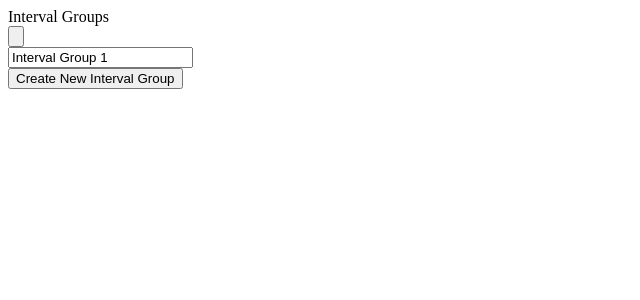
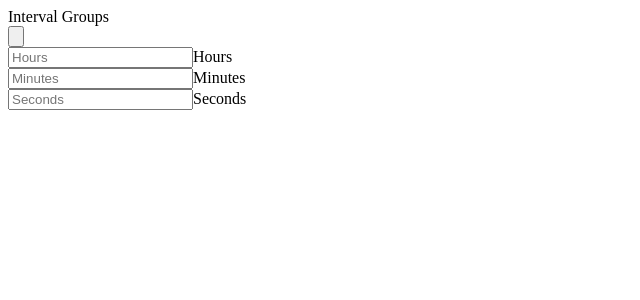
Before and after one commit to evan-walter/exercise-web-app, a Next.js app: page / in a window 1280 px wide. Shown: the top 300 px of the page, without its empty margins (0-640 px from the left). Built offline with nearby package versions, Linux system fonts and the light colour scheme.

Commit message:
Start to style the form inputs

```diff
--- a/components/IntervalGroups.tsx
+++ b/components/IntervalGroups.tsx
@@ -2,204 +2,53 @@ import { useState, useRef } from 'react'
 import { createId } from '@paralleldrive/cuid2'
 
 export default function IntervalGroups() {
-  const [intervalGroups, setIntervalGroups] = useState<any>([])
-  const [intervalGroupTitle, setIntervalGroupTitle] = useState(
-    `Interval Group ${intervalGroups.length + 1}`
-  )
-
-  function handleDeleteIntervalGroup(currentIntervalGroupId: string) {
-    setIntervalGroups([
-      ...intervalGroups.filter(
-        (intervalGroup: any) => intervalGroup.id !== currentIntervalGroupId
-      ),
-    ])
+  return <Interval />
 }
 
+export function Interval() {
   return (
-    <div className='flex flex-col gap-y-2'>
-      {intervalGroups.map((intervalGroup: any) => (
-        <div
-          key={intervalGroup.id}
-          className='flex flex-col gap-y-4 rounded-lg bg-zinc-100 p-2 dark:bg-zinc-800'
-        >
-          <div className='flex items-center justify-between border-b border-zinc-300 pb-3 dark:border-zinc-600'>
-            <div className='text-lg font-semibold text-blue-900 dark:text-blue-100'>
-              {intervalGroup.title}
-            </div>
-            <button
-              className='rounded-full bg-red-300 py-2 px-4 dark:bg-red-600'
-              onClick={() => handleDeleteIntervalGroup(intervalGroup.id)}
-            >
-              Delete
-            </button>
-          </div>
-          <Intervals />
-        </div>
-      ))}
-      <div className='flex w-full flex-wrap items-center justify-between gap-4 rounded-lg bg-zinc-100 p-3 dark:bg-zinc-800'>
-        <div className='flex flex-col'>
-          <input
-            className='rounded-lg bg-slate-200 p-2 dark:bg-slate-600'
-            title='title'
-            type='text'
-            value={intervalGroupTitle}
-            onChange={(e) => setIntervalGroupTitle(e.target.value)}
-          />
-        </div>
-        <button
-          className='rounded-full bg-amber-300 px-4 py-2 dark:bg-amber-600'
-          onClick={() => {
-            setIntervalGroups((prevIntervalGroups: []) => [
-              ...prevIntervalGroups,
-              { id: createId(), title: intervalGroupTitle },
-            ])
-            setIntervalGroupTitle(`Interval Group ${intervalGroups.length + 2}`)
-          }}
-        >
-          Create New Interval Group
-        </button>
-      </div>
+    <div className=''>
+      <Timer />
     </div>
   )
 }
 
-export function Intervals() {
-  const [intervals, setIntervals] = useState<any>([])
-  const [intervalTitle, setIntervalTitle] = useState(
-    `Interval ${intervals.length + 1}`
-  )
-
-  function handleDeleteInterval(currentIntervalId: string) {
-    setIntervals([
-      ...intervals.filter((interval: any) => interval.id !== currentIntervalId),
-    ])
-  }
-
-  return (
-    <div className='flex flex-col gap-y-2'>
-      {intervals.map((interval: any) => (
-        <div
-          key={interval.id}
-          className='flex flex-col gap-y-4 rounded-lg bg-slate-200 p-3 dark:bg-slate-700'
-        >
-          <div className='flex items-center justify-between border-b border-slate-300 pb-3 dark:border-slate-600'>
-            <div className='text-lg font-semibold text-blue-900 dark:text-blue-100'>
-              {interval.title}
-            </div>
-            <button
-              className='rounded-full bg-red-300 py-2 px-4 dark:bg-red-600'
-              onClick={() => handleDeleteInterval(interval.id)}
-            >
-              Delete
-            </button>
-          </div>
-          <IntervalTimer />
-        </div>
-      ))}
-      <div className='flex w-full flex-wrap items-center justify-between gap-4 rounded-lg bg-slate-200 p-3 dark:bg-slate-700'>
-        <div className='flex flex-col'>
-          <input
-            className='rounded-lg bg-slate-200 p-2 dark:bg-slate-600'
-            title='title'
-            type='text'
-            value={intervalTitle}
-            onChange={(e) => setIntervalTitle(e.target.value)}
-          />
-        </div>
-        <button
-          className='rounded-full bg-amber-300 px-4 py-2 dark:bg-amber-600'
-          onClick={() => {
-            setIntervals((prevIntervals: []) => [
-              ...prevIntervals,
-              { id: createId(), title: intervalTitle },
-            ])
-            setIntervalTitle(`Interval ${intervals.length + 2}`)
-          }}
-        >
-          Create New Interval
-        </button>
-      </div>
-    </div>
-  )
-}
-
-export function IntervalTimer() {
-  const id = useRef<any>(0)
+export function Timer() {
   const [h, setH] = useState(0)
   const [m, setM] = useState(0)
   const [s, setS] = useState(0)
   const [ms, setMs] = useState(0)
-  const [isPaused, setIsPaused] = useState(true)
 
-  function handleRun() {
-    setIsPaused(false)
-    id.current = setInterval(() => {
-      setMs((prevMs) => prevMs + 1)
-    }, 10)
+  return (
+    <>
+      <form className='flex flex-col gap-x-2'>
+        {['hours', 'minutes', 'seconds'].map((item) => (
+          <FormInput name={item} />
+        ))}
+      </form>
+    </>
+  )
 }
 
-  if (ms === 100) {
-    setS((prevS) => prevS + 1)
-    setMs(0)
-  }
-  if (s === 60) {
-    setM((prevM) => prevM + 1)
-    setS(0)
-  }
-  if (m === 60) {
-    setH((prevH) => prevH + 1)
-    setM(0)
+interface FormInputProps {
+  name: string
 }
 
-  function handlePause() {
-    setIsPaused(true)
-    clearInterval(id.current)
-  }
-
-  function handleReset() {
-    clearInterval(id.current)
-    setIsPaused(true)
-    setH(0)
-    setM(0)
-    setS(0)
-    setMs(0)
-  }
-
-  function formatTimeUnit(timeUnit: number) {
-    return `${timeUnit >= 10 ? timeUnit.toString() : `0${timeUnit.toString()}`}`
-  }
-
+export function FormInput({ name }: FormInputProps) {
   return (
-    <div className='mx-2 flex flex-wrap items-center gap-4'>
-      <div className='w-60 text-2xl'>
-        <span className=''>{formatTimeUnit(h)} : </span>
-        <span className=''>{formatTimeUnit(m)} : </span>
-        <span className=''>{formatTimeUnit(s)} : </span>
-        <span className=''>{formatTimeUnit(ms)}</span>
-      </div>
-      <div className='flex gap-x-2'>
-        {isPaused ? (
-          <button
-            className='rounded-full bg-green-300 px-4 py-2 dark:bg-green-600'
-            onClick={() => handleRun()}
+    <div className='relative my-2 flex flex-col'>
+      <input
+        name={name}
+        className='peer rounded-lg bg-slate-100 px-2 pt-5 pb-3 shadow-md dark:bg-slate-700'
+        type='text'
+        placeholder={`${name.charAt(0).toUpperCase()}${name.slice(1)}`}
+      />
+      <label
+        htmlFor={name}
+        className='absolute top-1 left-2 text-xs text-slate-500 transition-all peer-placeholder-shown:top-5 peer-placeholder-shown:text-base dark:text-slate-300'
       >
-            Start
-          </button>
-        ) : (
-          <button
-            className='rounded-full bg-yellow-300 px-4 py-2 dark:bg-yellow-600'
-            onClick={() => handlePause()}
-          >
-            Pause
-          </button>
-        )}
-        <button
-          className='rounded-full bg-blue-300 px-4 py-2 dark:bg-blue-600'
-          onClick={() => handleReset()}
-        >
-          Reset
-        </button>
-      </div>
+        {`${name.charAt(0).toUpperCase()}${name.slice(1)}`}
+      </label>
     </div>
   )
 }
```
Lines whose indentation alone changed are shown as unchanged.
